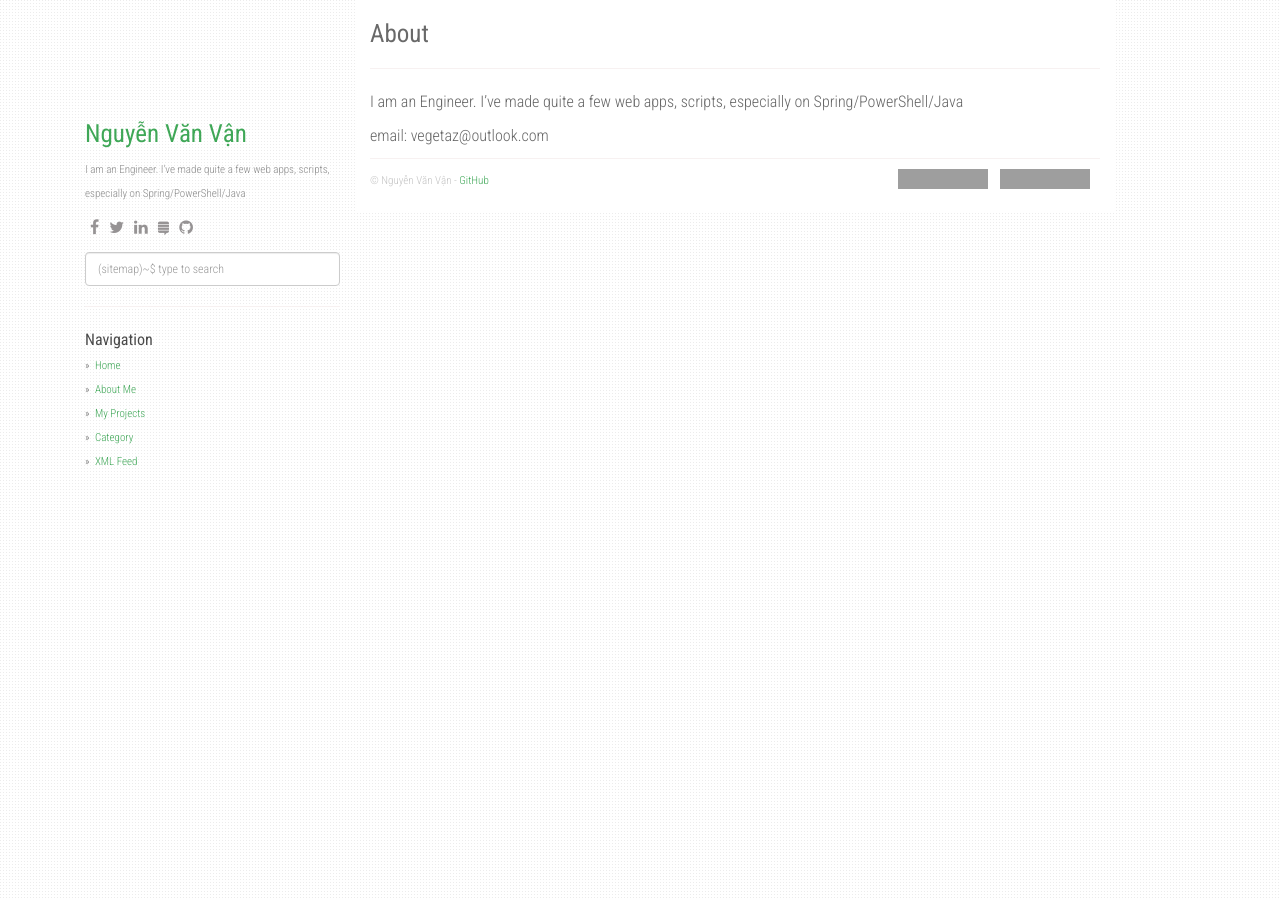
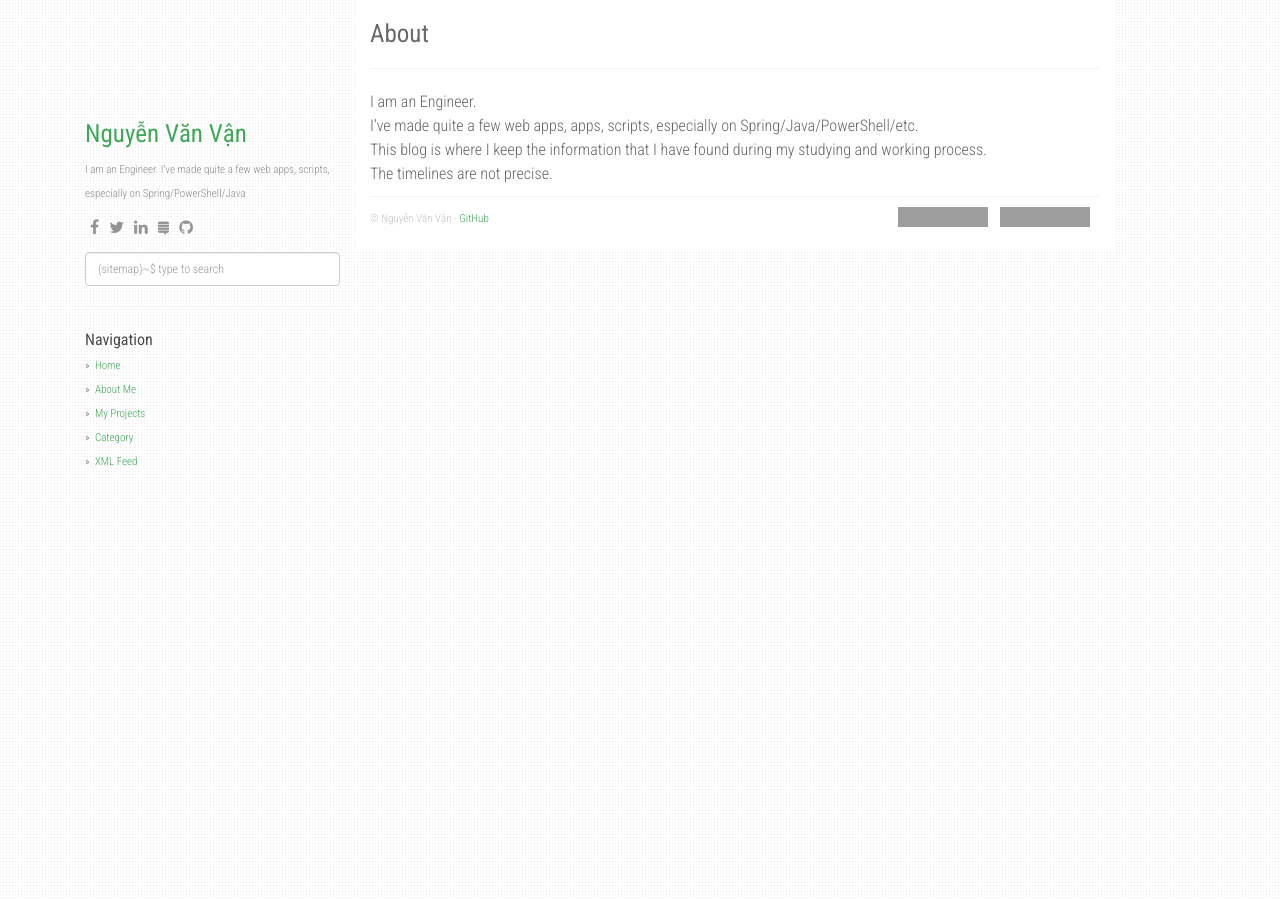
Before and after one commit to vegetaz/vegetaz.github.io, a Jekyll site: the page built from about.md, in a window 1280 px wide. Built offline with Jekyll 4.4.1, drawn with Linux system fonts in a browser that asks for light colours; nearby versions of some CDN libraries; grey boxes are pictures that could not be loaded.

```diff
--- a/about.md
+++ b/about.md
@@ -4,6 +4,7 @@ title: About
 permalink: /about/
 ---
 
-I am an Engineer. I've made quite a few web apps, scripts, especially on Spring/PowerShell/Java
-
-email: vegetaz@outlook.com
+I am an Engineer.
+I've made quite a few web apps, apps, scripts, especially on Spring/Java/PowerShell/etc.
+This blog is where I keep the information that I have found during my studying and working process.
+The timelines are not precise.
```
